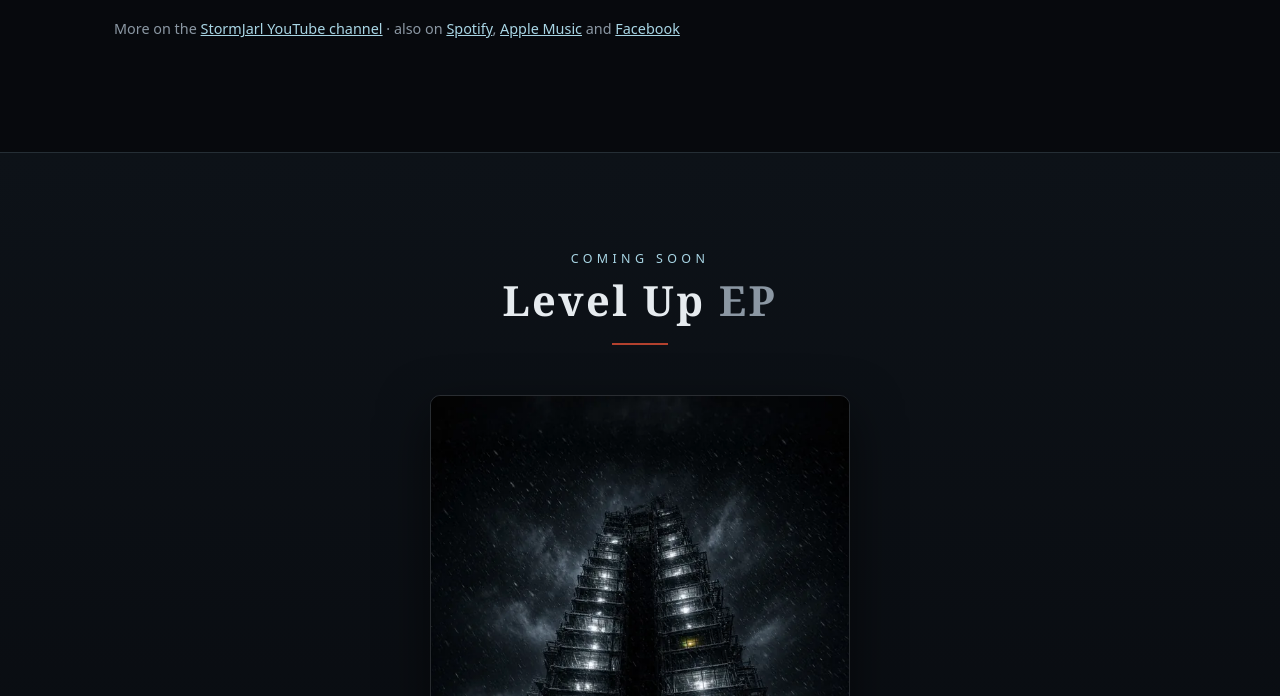
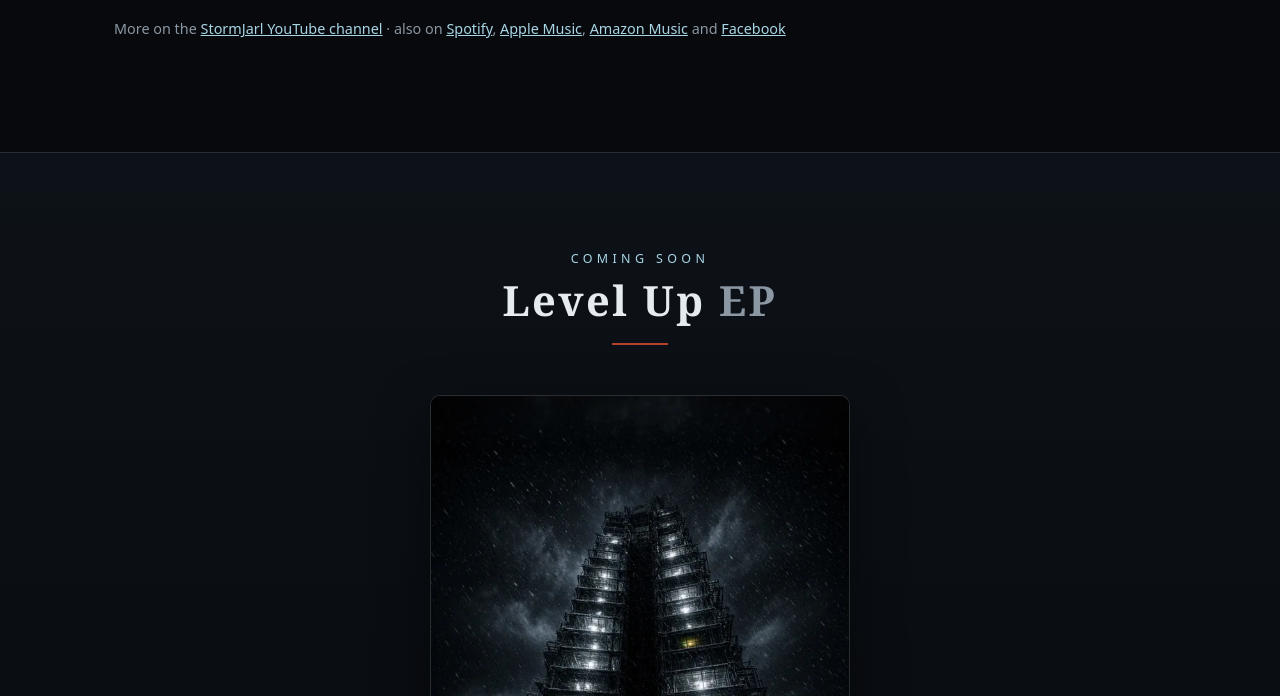
Before and after one commit to sm00thindian/stormjarl.com, a plain HTML site: page index.html in a window 1280 px wide. Shown: the part 2984-3680 px from the top of the page. Drawn offline with Linux system fonts and the light colour scheme.

Commit message:
Add Amazon Music artist link (footer + streaming links line)

```diff
--- a/index.html
+++ b/index.html
@@ -181,7 +181,7 @@
           <p class="vid-title">Victorious or Slain is out Now!</p>
         </li>
       </ul>
-      <p class="muted small">More on the <a href="https://www.youtube.com/@storm-jarl" target="_blank" rel="noopener">StormJarl YouTube channel</a> · also on <a href="https://open.spotify.com/artist/1Ej916sW5GaDQGDkh1p8Cb" target="_blank" rel="noopener">Spotify</a>, <a href="https://music.apple.com/us/artist/stormjarl/1861394525" target="_blank" rel="noopener">Apple Music</a> and <a href="https://www.facebook.com/938750549311341" target="_blank" rel="noopener">Facebook</a></p>
+      <p class="muted small">More on the <a href="https://www.youtube.com/@storm-jarl" target="_blank" rel="noopener">StormJarl YouTube channel</a> · also on <a href="https://open.spotify.com/artist/1Ej916sW5GaDQGDkh1p8Cb" target="_blank" rel="noopener">Spotify</a>, <a href="https://music.apple.com/us/artist/stormjarl/1861394525" target="_blank" rel="noopener">Apple Music</a>, <a href="https://music.amazon.com/artists/B0G6YX9MX2" target="_blank" rel="noopener">Amazon Music</a> and <a href="https://www.facebook.com/938750549311341" target="_blank" rel="noopener">Facebook</a></p>
     </div>
   </section>
 
@@ -244,6 +244,7 @@
     <ul class="social">
       <li><a href="https://music.apple.com/us/artist/stormjarl/1861394525" target="_blank" rel="noopener">Apple Music</a></li>
       <li><a href="https://open.spotify.com/artist/1Ej916sW5GaDQGDkh1p8Cb" target="_blank" rel="noopener">Spotify</a></li>
+      <li><a href="https://music.amazon.com/artists/B0G6YX9MX2" target="_blank" rel="noopener">Amazon Music</a></li>
       <li><a href="https://www.youtube.com/@storm-jarl" target="_blank" rel="noopener">YouTube</a></li>
       <li><a href="https://music.youtube.com/watch?v=Wjqsn7_VghM" target="_blank" rel="noopener">YouTube Music</a></li>
       <li><a href="https://www.facebook.com/938750549311341" target="_blank" rel="noopener">Facebook</a></li>
```
